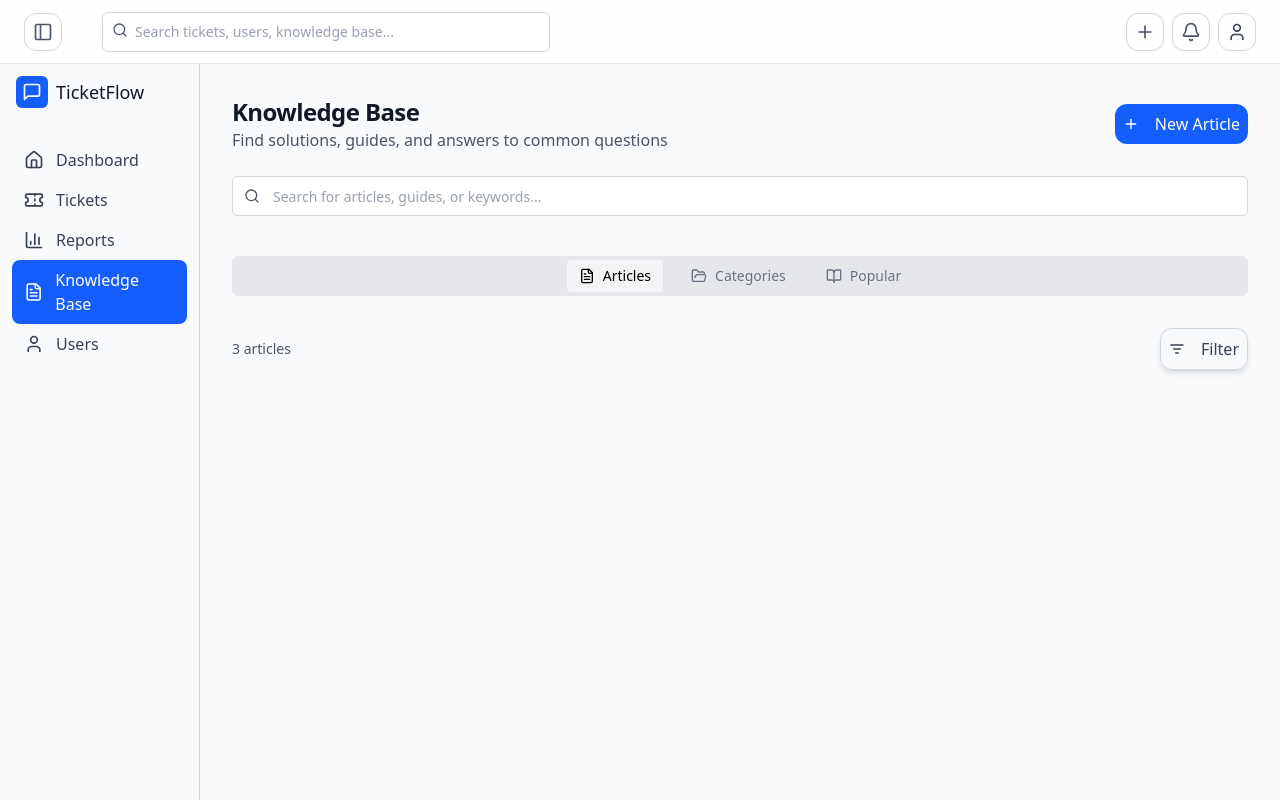
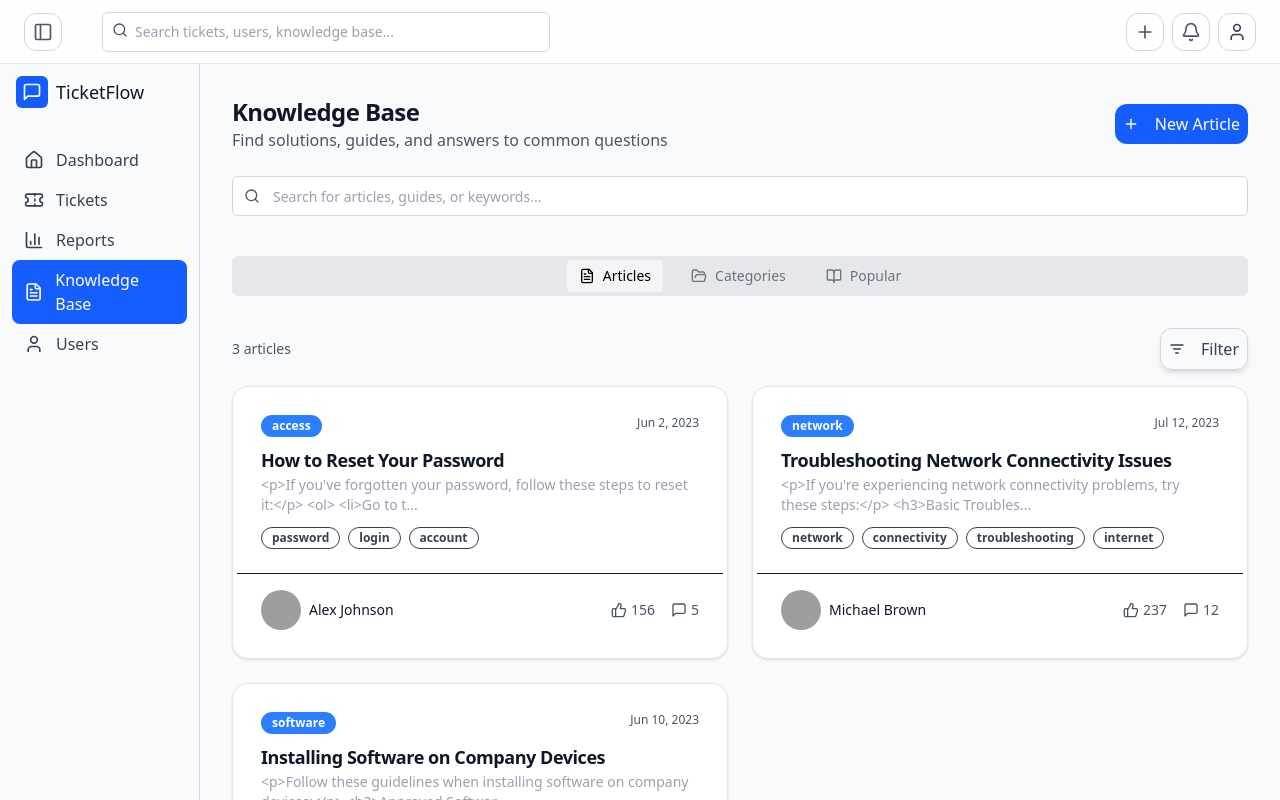
Before and after one commit to Amadou-Marong/TickettingHelpdeskManager, a React (Vite) app in the folder client/: page /knowledge in a window 1280 px wide. Shown: the top 800 px of the page. Built offline with nearby package versions, Linux system fonts and the light colour scheme; grey boxes are pictures that could not be loaded; the HTML template or start-up script is replaced by a standard one.

Commit message:
knowledgeArticle list component

```diff
--- a/client/src/components/knowledge/KnowledgeArticleList.jsx
+++ b/client/src/components/knowledge/KnowledgeArticleList.jsx
@@ -2,8 +2,8 @@
 import React from 'react';
 import { useNavigate } from 'react-router-dom';
 import { Card, CardContent, CardDescription, CardFooter, CardHeader, CardTitle } from '../ui/Card';
-import { Badge } from '@/components/ui/badge';
-import { Avatar, AvatarFallback, AvatarImage } from '@/components/ui/avatar';
+import { Badge } from '../ui/Badge';
+import { Avatar, AvatarFallback, AvatarImage } from '../ui/Avatar';
 import { BookOpen, MessageSquare, ThumbsUp } from 'lucide-react';
 import { format } from 'date-fns';
 
--- a/client/src/pages/KnowledgeBase.jsx
+++ b/client/src/pages/KnowledgeBase.jsx
@@ -8,6 +8,8 @@ import AnimatedTransition from '../common/AnimatedTransition';
 // import KnowledgeCategoriesList from '../components/knowledge/KnowledgeCategoriesList';
 import { mockKnowledgeArticles } from '../data/mockData';
 import { Tabs, TabsContent, TabsList, TabsTrigger } from '../components/ui/Tabs';
+import KnowledgeArticleList from '../components/knowledge/KnowledgeArticleList';
+import KnowledgeCategoriesList from '../components/knowledge/KnoledgeCategoriesList';
 
 const KnowledgeBase = () => {
   const [searchQuery, setSearchQuery] = useState('');
@@ -78,15 +80,15 @@ const KnowledgeBase = () => {
             </div>
 
             <TabsContent value="articles" className="min-h-[300px]">
-              {/* <KnowledgeArticleList articles={filteredArticles} /> */}
+              <KnowledgeArticleList articles={filteredArticles} />
             </TabsContent>
 
             <TabsContent value="categories" className="min-h-[300px]">
-              {/* <KnowledgeCategoriesList /> */}
+              <KnowledgeCategoriesList />
             </TabsContent>
 
             <TabsContent value="popular" className="min-h-[300px]">
-              {/* <KnowledgeArticleList articles={filteredArticles.slice(0, 5)} /> */}
+              <KnowledgeArticleList articles={filteredArticles.slice(0, 5)} />
             </TabsContent>
           </Tabs>
         </div>
```
